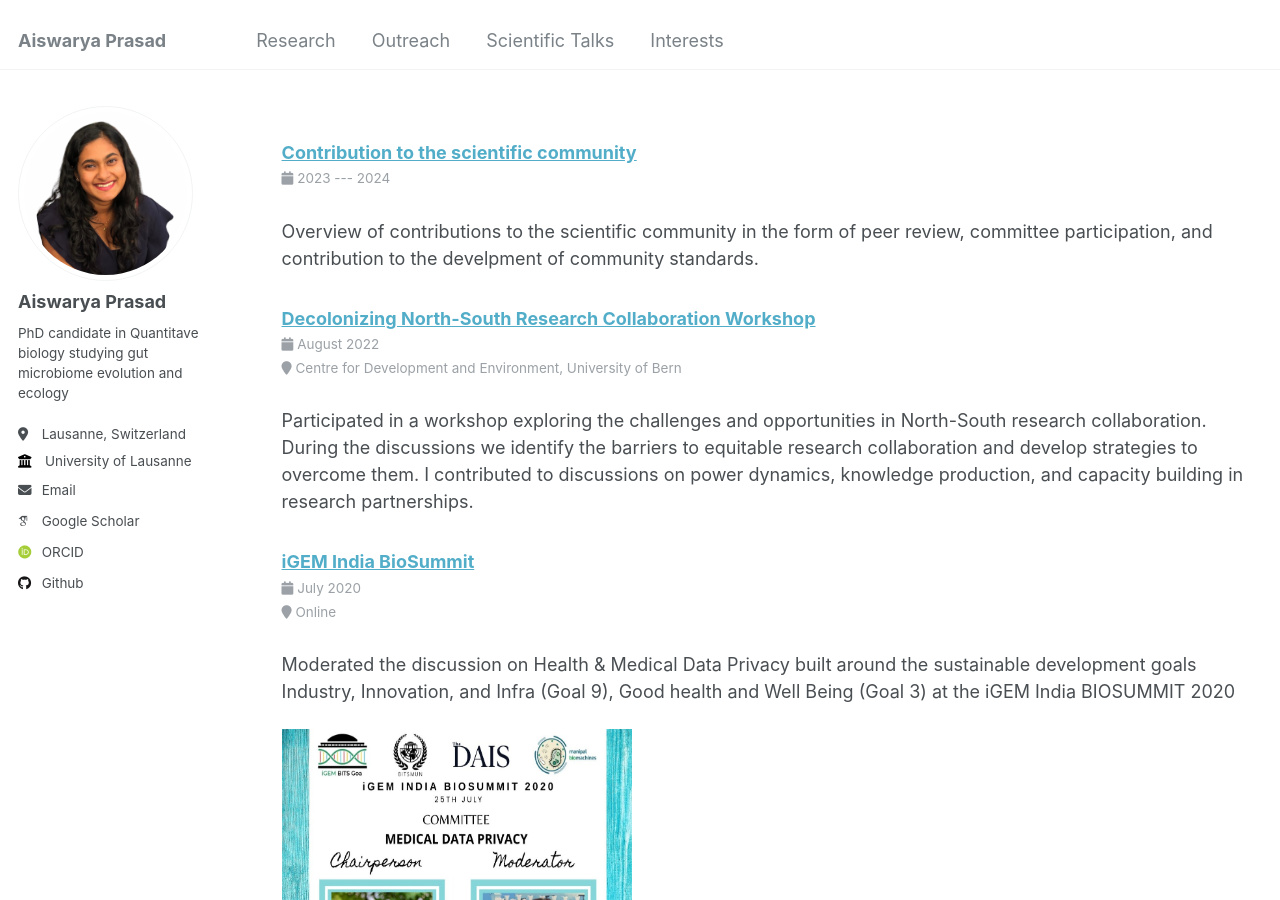
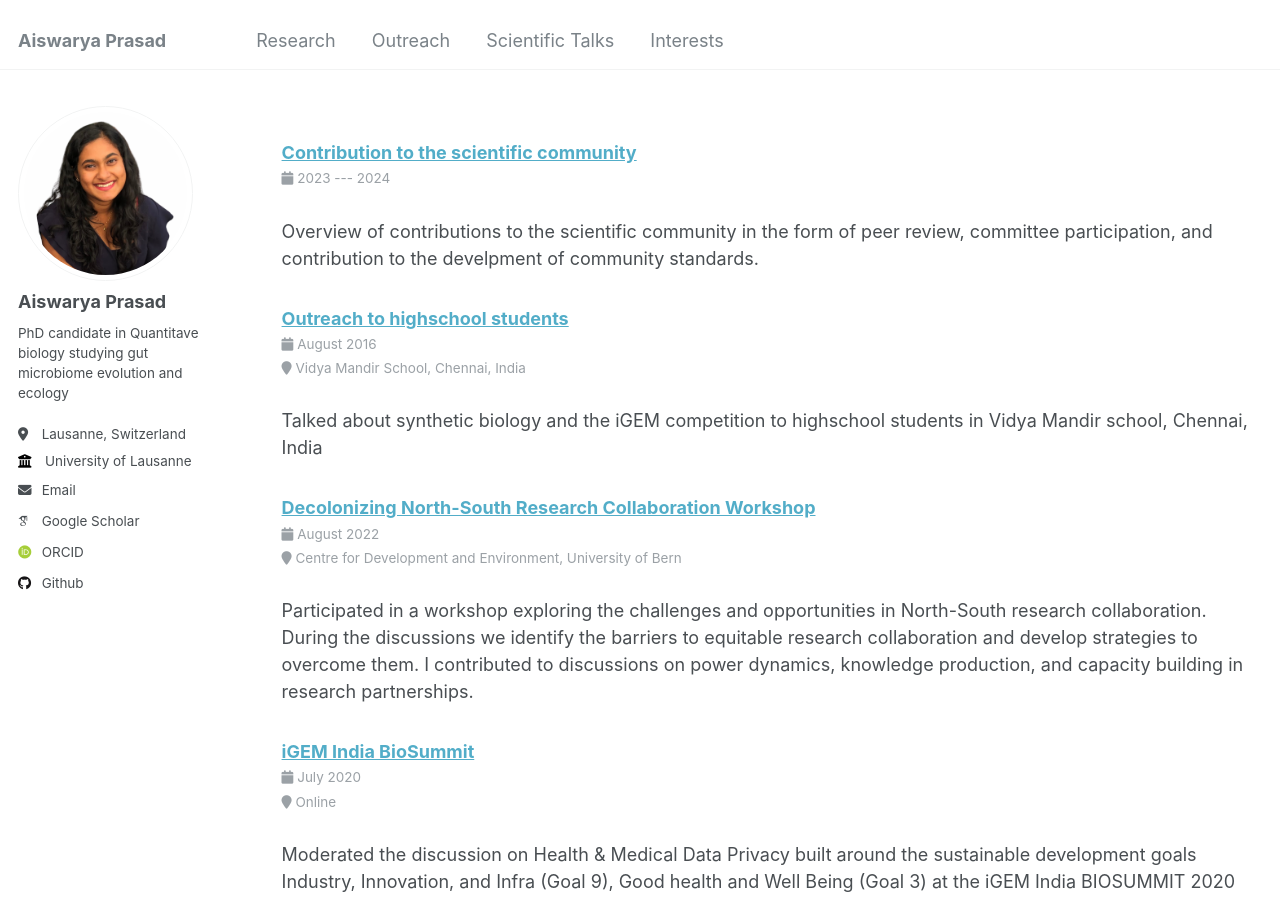
Before and after one commit to Aiswarya-prasad/aiswarya-prasad.github.io, a Jekyll site: the page built from _pages/engagement.md, in a window 1280 px wide and 900 px high. Built offline with Jekyll 4.4.1, drawn with Linux system fonts in a browser that asks for light colours; some web fonts are replaced; a script that is not in the unit is left out.

Commit message:
Syntax change, squash commit later or just ignore.

```diff
--- /dev/null
+++ b/_engagement/highschool_outreach.md
@@ -0,0 +1,13 @@
+---
+title: "Outreach to highschool students"
+layout: archive
+collection: engagement
+permalink: /engagement/highschool_outreach
+order: 3
+venue: "Vidya Mandir School, Chennai, India"
+date: 2016-08-04
+---
+
+Talked about synthetic biology and the iGEM competition to highschool students in Vidya Mandir school, Chennai, India
+
+<img src="/images/research/Vm3iisc.png" alt="Aiswarya Prasad speaking to an auditorium of highschool students" width="500" height="300" />
--- a/_pages/talks.md
+++ b/_pages/talks.md
@@ -95,10 +95,3 @@ Poster: Understanding the evolution of the gut microbiome across honeybee specie
     <img src="/images/research/SymbnetSummerSchool2022.jpeg" alt="Aiswarya Prasad at the SymbNET PhD Summer School on Host-Microbe Symbiosis" style="width: 100%; height: 500px; object-fit: cover;" />
   </div>
 </div>
-
-**Outreach to highschool students** \\
-_Aug 2016_ \\
-iGEM team, Indian Institute of Science, Bengaluru, India \\
-Talked about synthetic biology and the iGEM competition to highschool students in Vidya Mandir school, Chennai, India
-
-<img src="/images/research/Vm3iisc.png" alt="Aiswarya Prasad speaking to an auditorium of highschool students" width="500" height="300" />
```
Also changed, not shown: other parts of _pages/talks.md (+1 -1 lines), _pages/cv.md (+6 -1 lines), 1 other file.
